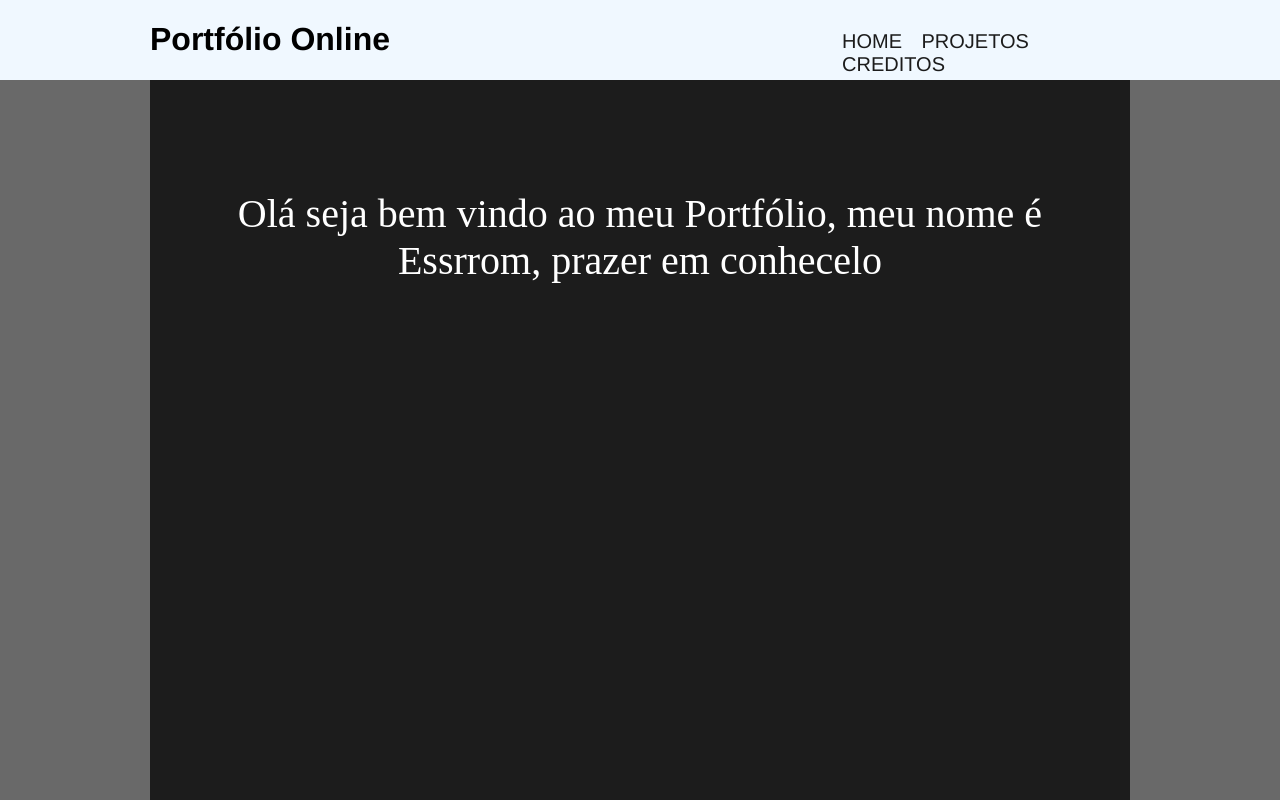
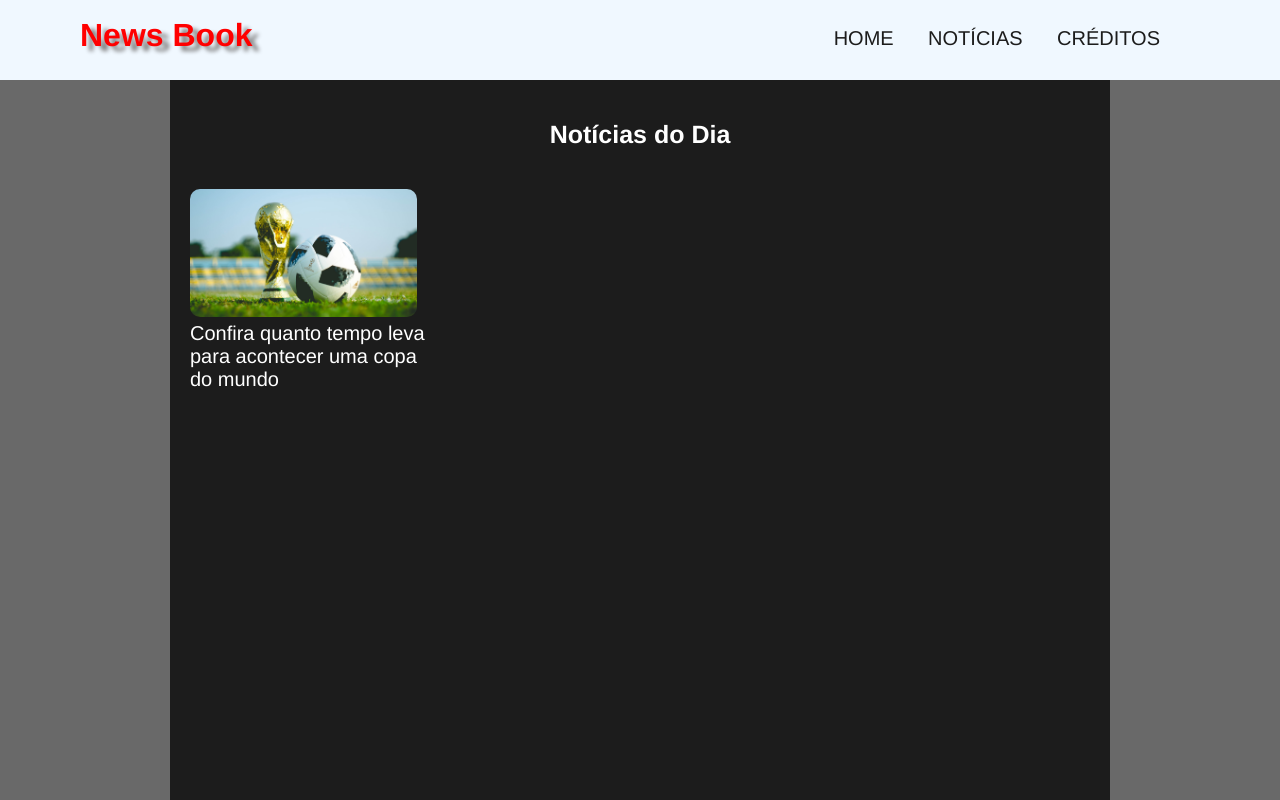
Before and after one commit to Essrrom/My-Portf-lio, a plain HTML site: page projeto-portfólio/index.html in a window 1280 px wide. Shown: the top 800 px of the page. Drawn offline with Linux system fonts and the light colour scheme.

Commit message:
Add files via upload

```diff
--- a/projeto-portfólio/css/main.css
+++ b/projeto-portfólio/css/main.css
@@ -1,43 +1,54 @@
+* {
+    margin: 0;
+    padding: 0;
+    border: 0;
+    box-sizing: border-box;
+    font-family: 'Franklin Gothic Medium', 'Arial Narrow', Arial, sans-serif;
+
+}
 body {
     margin: 0 auto;
     background-color: #696969;
 }
-
+/* Header*/
 .menu-principal {
     background-color: aliceblue;
     height: 80px;
 }
 
 .main-header {
-    font-family: 'Franklin Gothic Medium', 'Arial Narrow', Arial, sans-serif;
-    width: 980px;
     position: relative;
     margin: 0 auto;
 
 }
+
 .titulo {
+    padding-top: 17px;
+    margin-left: 80px;
     float: left;
-    width: 65%;
+    color: #FF0000;
+    text-shadow: 7px 5px 4px #808080;
+
 }
 
 .menu-1 {
-    padding-top: 14px;
-    width: 35%;
+    margin-right: 120px;
+    padding-top: 27px;
     float: right;
 }
 
-.menu-1  ul li {
-    display: inline-block;
-    margin-left: 15px;
-}
-
-.menu-1 ul li a {
+.menu-1 a {
     color: #1C1C1C;
     font-size: 20px;
     text-decoration: none;
     text-transform: uppercase;
+    margin-left: 30px;
 }
 
+.menu-1 a:hover {
+    color: #B8860B;
+}
+/*body*/
 .main-body {
     width: 940px;
     height: 1500px;
@@ -45,11 +56,41 @@ body {
     margin: 0 auto;
     background-color: #1C1C1C;
     padding: 20px;
-}
-.text {
-    color: white;
-    font-size: 40px;
-    text-align: center;
-    padding-top: 50px;
 
 }
+h2 {
+    color: white;
+    text-align: center;
+    padding-top: 20px;
+    padding-bottom: 40px;
+    font-size: 25px;
+}
+.container {
+    color: white;
+    font-size: 20px;
+    width: 900px;
+    height: 1500px;
+
+}
+.area-destaque {
+    width: 260px
+}
+.bloco-1 {
+    display: inline-block;
+    width: 240px;
+    height: 200px;
+    overflow: hidden;
+}
+.bloco-1 img {
+    height: 128px;
+    border-style: solid;
+    border-radius: 10px;
+}
+.bloco-1 p a {
+    color: white;
+    text-decoration: none;
+
+}
+.bloco-1 p a:hover {
+    color: #B8860B;
+}
--- a/projeto-portfólio/index.html
+++ b/projeto-portfólio/index.html
@@ -2,28 +2,39 @@
 <html lang="pt-br">
     <head>
         <meta charset="UTF-8">
-        <title>Portfólio</title>
+        <title>News Book</title>
         <link rel="stylesheet" type="text/css" href="./css/main.css">
     </head>
     <body>
         <header class="menu-principal">
             <main class="main-header">
                 <div class="titulo">
-                    <h1>Portfólio Online</h1>
+                    <h1>News Book</h1>
                 </div>
-                <div class="menu-1">
-                    <ul>
-                        <li><a href="">Home</a></li>
-                        <li><a href="">Projetos</a></li>
-                        <li><a href="">Creditos</a></li>
-                    </ul>
-                </div>
+                <nav class="menu-1">
+                    <a href="#">Home</a>
+                    <a href="#">Notícias</a>
+                    <a href="#">Créditos</a>
+                </nav>
             </main>
         </header>
         <main class="main-body">
-            <div class="text">
-                <p>Olá seja bem vindo ao meu Portfólio, meu nome é Essrrom, prazer em conhecelo</p>
+            <!--
+            <div class="imagens">
+                <img src="./img/icone_html.png">
+                <img src="./img/icone_css.png">
+                <img src="./img/icone_Js.png">
             </div>
+            -->
+            <h2>Notícias do Dia</h2>
+            <section class="container">
+                <div class="area-destaque">
+                    <div class="bloco-1">
+                        <img src="./img/Copa do mundo.jpg">
+                        <p><a href="#">Confira quanto tempo leva para acontecer uma copa do mundo</a></p>
+                    </div>
+                </div>
+            </section>
         </main>
 
     </body>
```
Also changed, not shown: projeto-portfólio/img/Copa do mundo.jpg (added), projeto-portfólio/img/base-black.jpg (added), projeto-portfólio/img/icone_Js.png (added), projeto-portfólio/img/icone_css.png (added), projeto-portfólio/img/icone_html.png (added).
